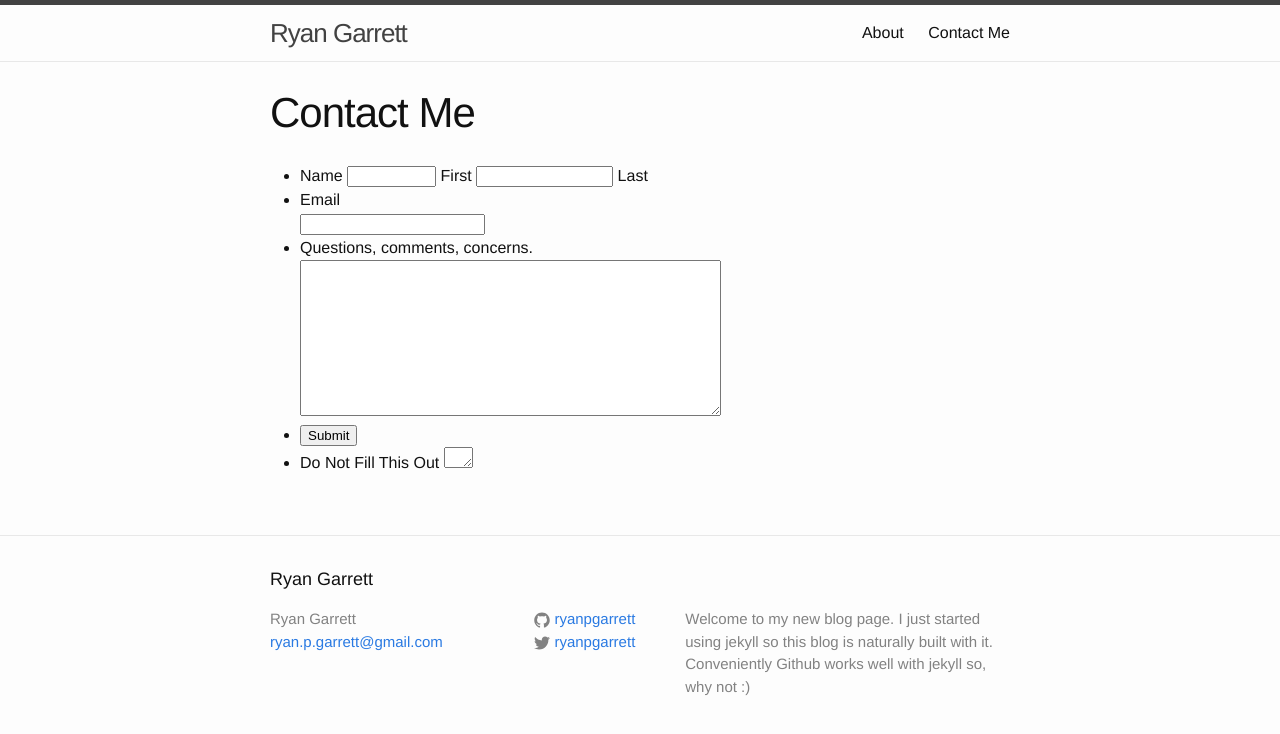
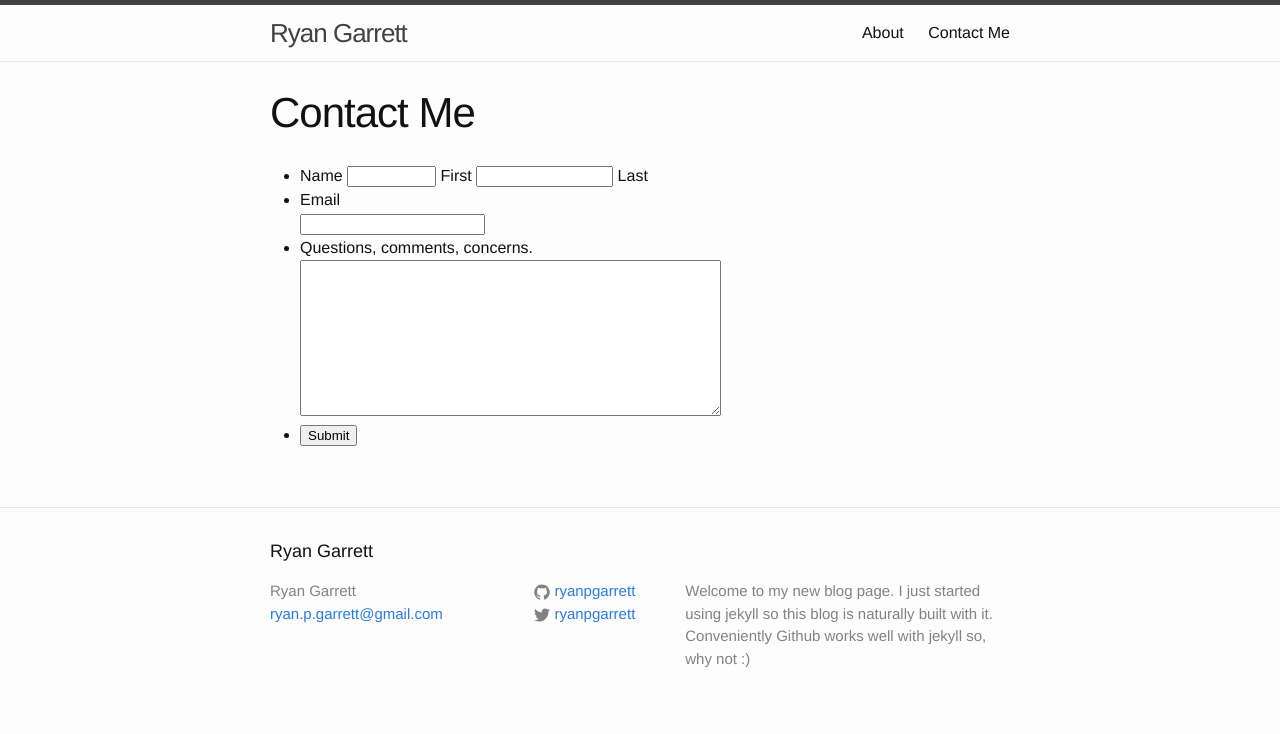
Before and after one commit to ryanpgarrett/ryanpgarrett.github.io, a Jekyll site: the page built from contact.md, in a window 1280 px wide. Shown: the top 734 px of the page. Built offline with Jekyll 4.4.1, drawn with Linux system fonts in a browser that asks for light colours.

Commit message:
aesthetic fix
aesthetic fix

```diff
--- a/_layouts/contact.html
+++ b/_layouts/contact.html
@@ -58,11 +58,7 @@ onkeyup=""
  /></div>
 </li>
 
-<li class="hide">
-<label for="comment">Do Not Fill This Out</label>
-<textarea name="comment" id="comment" rows="1" cols="1"></textarea>
-<input type="hidden" id="idstamp" name="idstamp" value="9DPlHrONT/VDmi660CnF/egfpecEXyRDJex8tDe4uTI=" />
-</li>
+
 </ul>
   </article>
 
```
